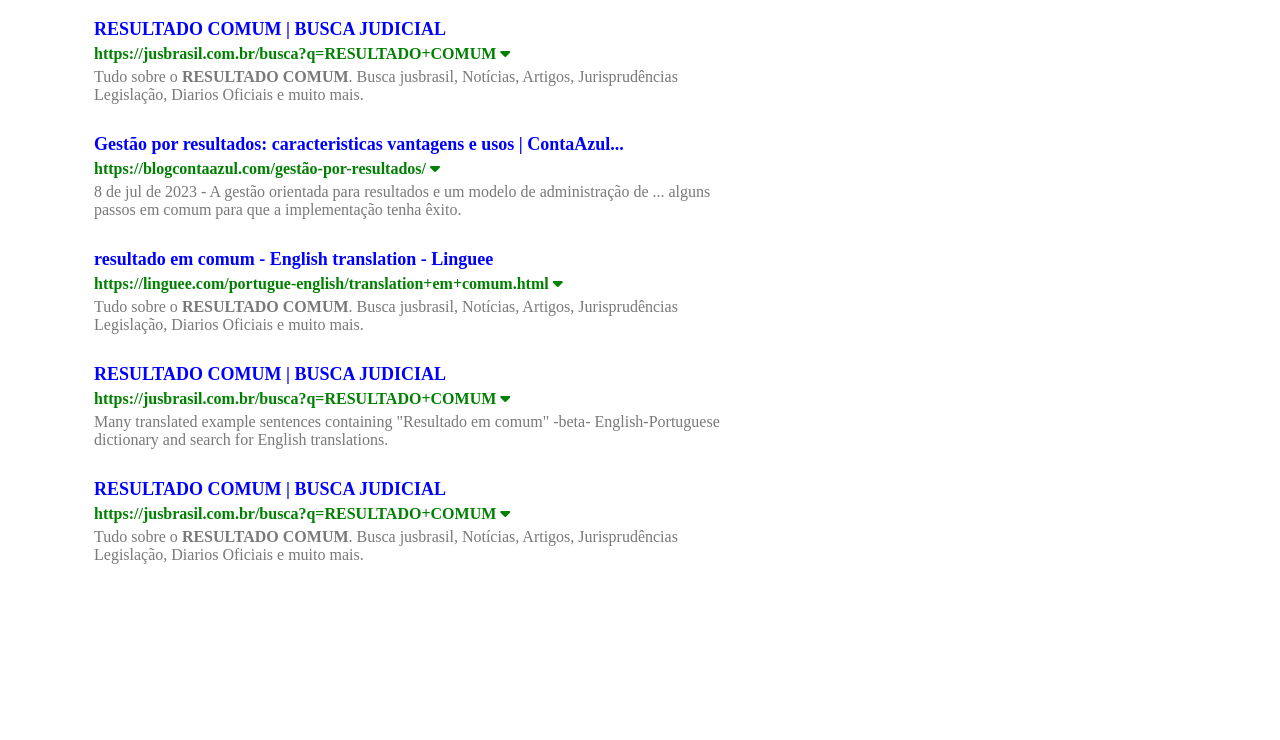
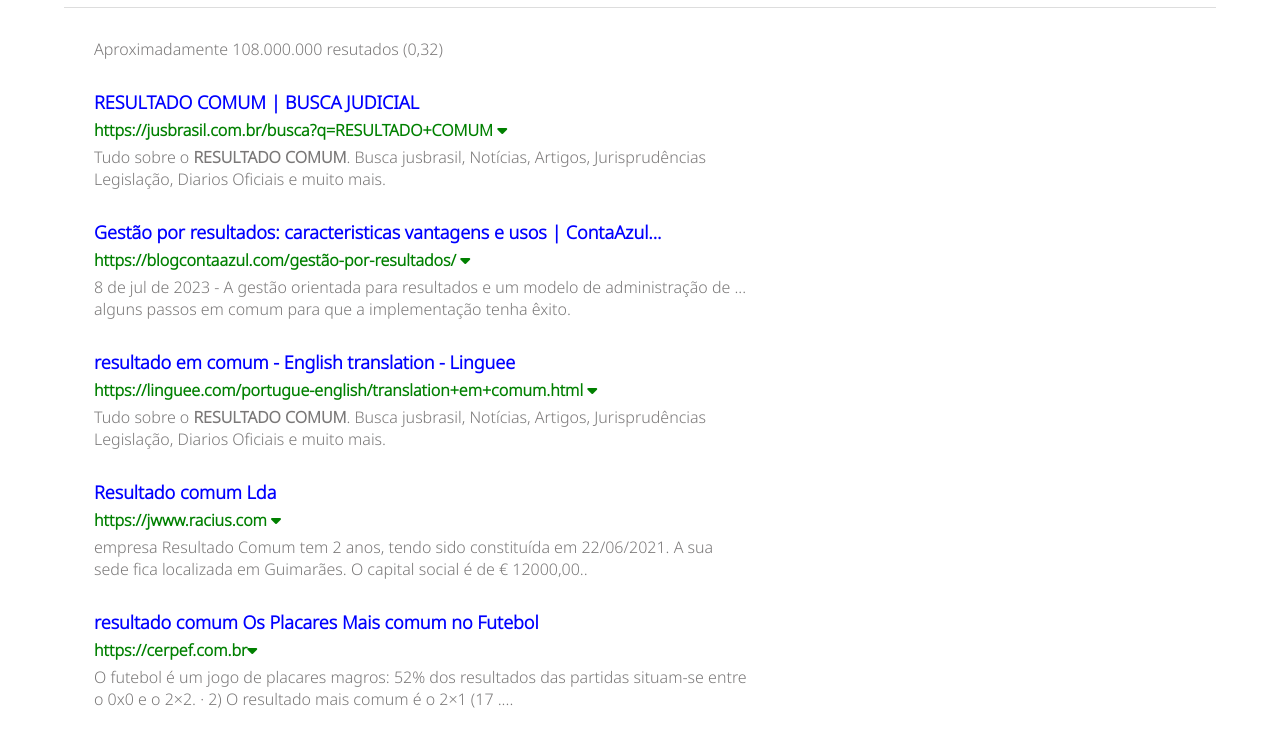
Before and after one commit to thiagovasconcelosmiranda/Google_search, a plain HTML site: page index.html in a window 1280 px wide. Shown: the part 242-982 px from the top of the page. Before the commit the page ends 836 px from the top, so only its background shows below. Drawn offline with Linux system fonts and the light colour scheme.

Commit message:
Nova Atualização
Alteração de fonte.google no style.css

```diff
--- a/assets/css/style.css
+++ b/assets/css/style.css
@@ -1,7 +1,9 @@
+@import url('https://fonts.googleapis.com/css2?family=Noto+Sans:ital,wght@0,300;1,100&display=swap');
+
 * {
     margin: 0;
     padding: 0;
-
+    font-family: 'Noto Sans', sans-serif;
 }
 
 li {
--- a/index.html
+++ b/index.html
@@ -110,17 +110,18 @@
                 </P>
             </div>
             <div class="search">
-                <a href=""><h5>RESULTADO COMUM | BUSCA JUDICIAL</h5></a>
-                <P class="link">https://jusbrasil.com.br/busca?q=RESULTADO+COMUM <i class="fa-solid fa-caret-down"></i> </P>
-                <P class="p-category">Many translated example sentences containing "Resultado em comum" -beta-
-                    English-Portuguese dictionary and search for English translations.
+                <a href=""><h5>Resultado comum Lda</h5></a>
+                <P class="link">https://jwww.racius.com <i class="fa-solid fa-caret-down"></i> </P>
+                <P class="p-category"> empresa Resultado Comum tem 2 anos, tendo sido constituída em 22/06/2021.
+                    A sua sede fica localizada em Guimarães. O capital social é de € 12000,00..
                 </P>
             </div>
             <div class="search">
-                <a href=""><h5>RESULTADO COMUM | BUSCA JUDICIAL</h5></a>
-                <P class="link">https://jusbrasil.com.br/busca?q=RESULTADO+COMUM <i class="fa-solid fa-caret-down"></i> </P>
-                <P class="p-category">Tudo sobre o <strong>RESULTADO COMUM</strong>. Busca jusbrasil, Notícias, Artigos, Jurisprudências Legislação,
-                    Diarios Oficiais e muito mais.
+                <a href=""><h5>resultado comum Os Placares Mais comum no Futebol</h5></a>
+                <P class="link">https://cerpef.com.br<i class="fa-solid fa-caret-down"></i> </P>
+                <P class="p-category">O futebol é um jogo de placares magros:
+                     52% dos resultados das partidas situam-se entre o 0x0 e o 2×2. · 2)
+                     O resultado mais comum é o 2×1 (17 ....
                 </P>
             </div>
         </div>
```
